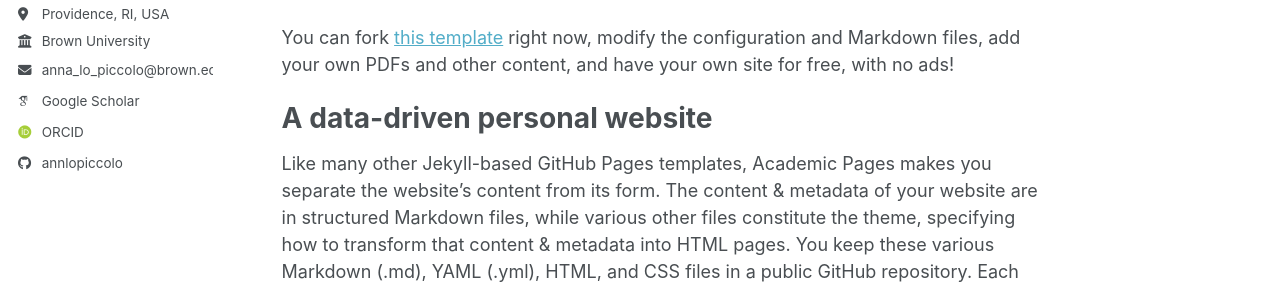
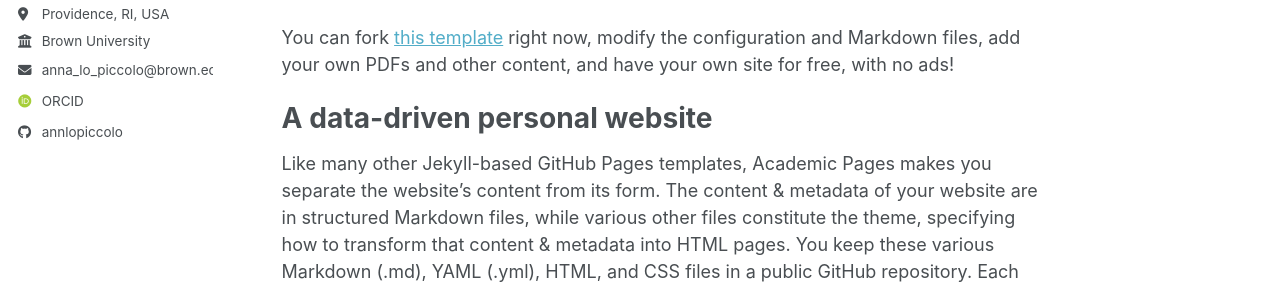
Before and after one commit to annlopiccolo/annlopiccolo.github.io, a Jekyll site: the page built from _pages/about.md, in a window 1280 px wide. Shown: the part 394-678 px from the top of the page. Built offline with Jekyll 4.4.1, drawn with Linux system fonts in a browser that asks for light colours; some web fonts are replaced; a script bundle is joined from its source files by our own code; library files that are not in the unit come from our copies.

Commit message:
remove google scholar link from sidebar _config.yml

```diff
--- a/_config.yml
+++ b/_config.yml
@@ -35,7 +35,7 @@
   # Academic websites
   academia         : # URL
   arxiv            : # URL - Update with the correct link to your profile
-  googlescholar    : "https://scholar.google.com/citations?user=oCSDMmkAAAAJ&hl=en"
+  googlescholar    : # "https://scholar.google.com/citations?user=oCSDMmkAAAAJ&hl=en"
   inspire-hep      : # URL
   impactstory      : # URL
   orcid            : "https://orcid.org/0000-0002-3454-9347"
```
